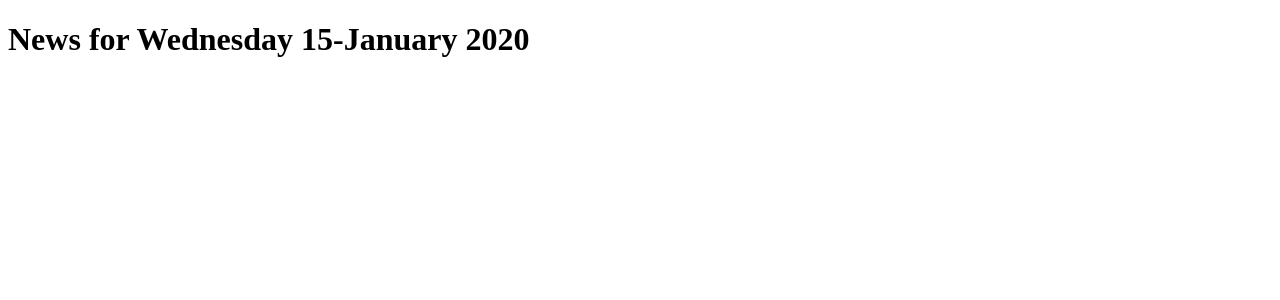
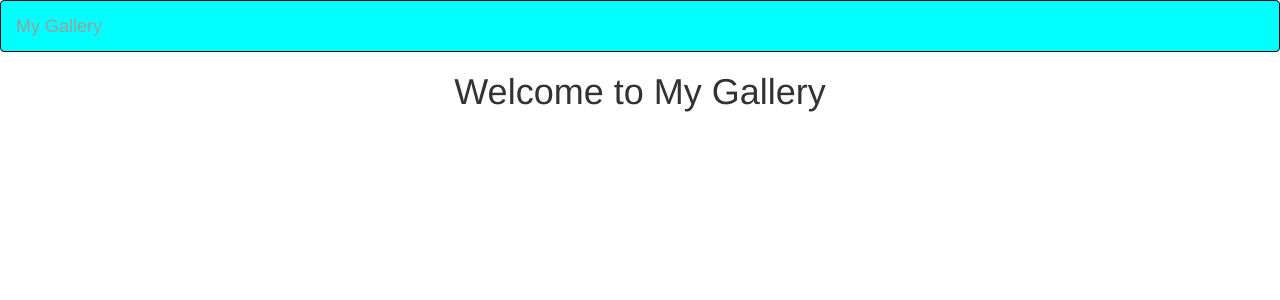
Before and after one commit to nicky-code/myPhotosGallery, a Django app: template gallery/templates/all-galleries/base.html in a window 1280 px wide. Shown: the top 300 px of the page. Run offline with Django 3.2, Linux system fonts and the light colour scheme; the template is opened without the code that fills it: most values are stand-ins (such as "Sample title", 1, 10 or a date in 2020); some libraries are stand-ins or nearby versions.

Commit message:
second commit

```diff
--- a/gallery/templates/all-galleries/base.html
+++ b/gallery/templates/all-galleries/base.html
@@ -1,16 +1,29 @@
+{% load bootstrap3 %}
+{% load static%}
 <!DOCTYPE html>
 <html>
 <head>
   <meta charset="utf-8">
 
   {% if title %}
-  <title>Moringa Tribune - {{title}}</title>
+  <title>GALLERY- {{title}}</title>
   {% else %}
-    <title> Moringa Tribune </title>
+    <title> My Gallery </title>
   {% endif %}
+
+  {% block styles %}
+    {% bootstrap_css %}
+  {% endblock %}
 
 </head>
 <body>
-    {% block content %} <h1>News for {{date|date:"l d-F Y"}}</h1> {%endblock%}
+    {% include "navbar.html" %}
+
+    {% block content %} <h1 class='text-center'>Welcome to My Gallery</h1> {%endblock%}
+
+    {% block scripts %}
+        <script src="https://ajax.googleapis.com/ajax/libs/jquery/3.2.1/jquery.min.js"></script>
+     {% bootstrap_javascript %}
+    {% endblock %}
 </body>
 </html>
--- /dev/null
+++ b/gallery/templates/navbar.html
@@ -0,0 +1,17 @@
+<!DOCTYPE html>
+<html lang="en">
+<head>
+
+  <meta charset="utf-8">
+  <meta name="viewport" content="width=device-width, initial-scale=1">
+</head>
+<body>
+<nav class="navbar navbar-inverse" style="background-color: aqua">
+  <div class="container-fluid">
+    <div class="navbar-header">
+      <a class="navbar-brand" href="{% url 'welcome' %}">My Gallery</a>
+    </div>
+  </div>
+</nav>
+</body>
+</html>
--- a/photos/settings.py
+++ b/photos/settings.py
@@ -32,6 +32,7 @@ ALLOWED_HOSTS = []
 
 INSTALLED_APPS = [
     'gallery.apps.GalleryConfig',
+    'bootstrap3',
     'django.contrib.admin',
     'django.contrib.auth',
     'django.contrib.contenttypes',
```
